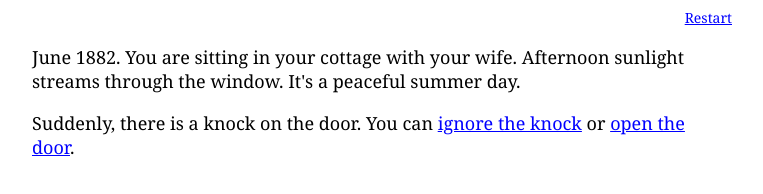
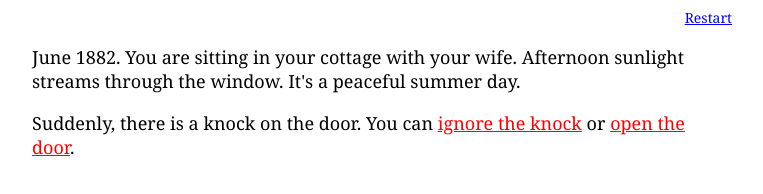
Before and after one commit to ronaywang/colour, a plain HTML site: page index.html in a window 1280 px wide. Shown: the whole page, without its empty margins (258-1021 px from the left). Drawn offline with Linux system fonts and the light colour scheme.

Commit message:
Update style.css

```diff
--- a/style.css
+++ b/style.css
@@ -1,7 +1,7 @@
 a.squiffy-link
 {
     text-decoration: underline;
-    color: Blue;
+    color: red;
     cursor: pointer;
 }
 a.squiffy-link.disabled
```
